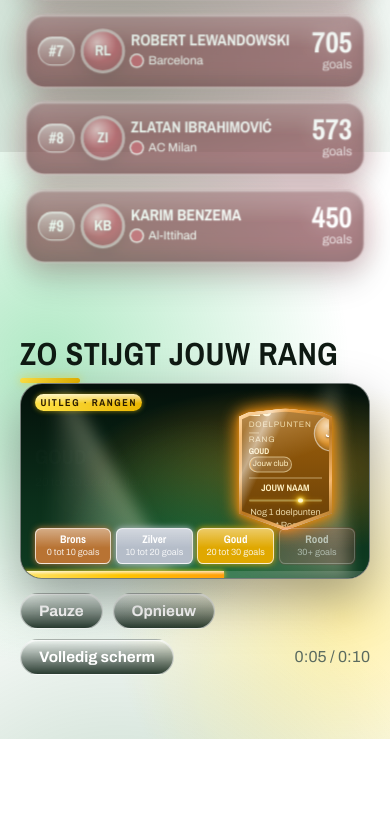
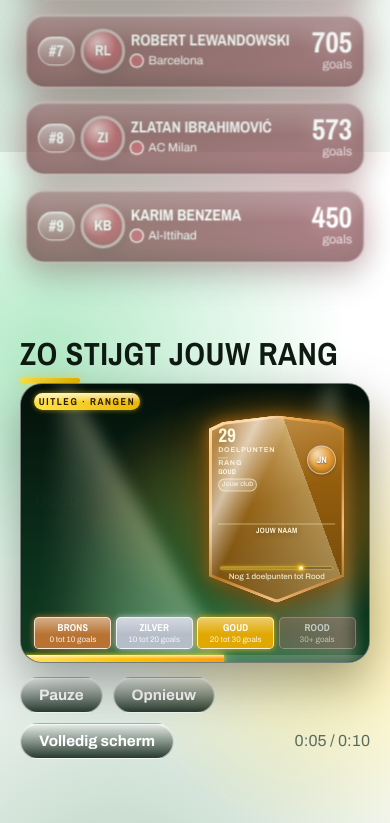
Before and after one commit to rvstpk/topscorer.landsingerland.officieel, a plain HTML site: page index.html in a window 390 px wide. Shown: the part 1536-2359 px from the top of the page. Before the commit the page ends 2275 px from the top, so only its background shows below. Drawn offline with nearby package versions, Linux system fonts and the light colour scheme.

Commit message:
Enhance styles and layout for card display
Updated CSS styles for various elements and improved layout for better responsiveness. Added new HTML structure for the card display.

```diff
--- a/index.html
+++ b/index.html
@@ -298,49 +298,93 @@ dialog{margin:auto}
 #dlg[data-rank="silver"] .shell{background:linear-gradient(135deg,#fff 0,#dde2e9 28%,#8f98a3 52%,#f1f4f8 76%,#7a838e 100%)}
 #dlg[data-rank="bronze"] .shell{background:linear-gradient(135deg,#ffdcb4 0,#e29c5c 28%,#a15a22 52%,#f2b57c 76%,#7a3f12 100%)}
 #dlg[data-rank="red"] .shell{background:linear-gradient(135deg,#ff9aa4 0,#e0313f 28%,#8c0f1c 52%,#f0505c 76%,#5c0710 100%)}
+
+/* ===== VERBETERDE UITLEGVIDEO KAARTEN & STAGE ===== */
 .vid{max-width:960px;margin:0 auto;padding:10px 20px 64px}
 .stage{position:relative;aspect-ratio:16/9;width:100%;overflow:hidden;container-type:inline-size;color:#fff;border-radius:22px;border:1px solid rgba(255,255,255,.45);background:#04100a;--tint:#b87333;box-shadow:0 20px 50px rgba(0,0,0,.35),inset 0 1px 2px rgba(255,255,255,.5)}
 .stage:fullscreen{border-radius:0;border:0}
-.vbg{position:absolute;inset:0;background:radial-gradient(ellipse at 50% 120%,#1f7a42,transparent 60%),radial-gradient(ellipse at 75% 45%,color-mix(in srgb,var(--tint) 45%,transparent),transparent 55%),linear-gradient(180deg,#04100a,#0b2e1a 60%,#0f3d22)}
+.vbg{position:absolute;inset:0;background:radial-gradient(ellipse at 50% 120%,#1f7a42,transparent 60%),radial-gradient(ellipse at 74% 44%,color-mix(in srgb,var(--tint) 52%,transparent),transparent 54%),linear-gradient(180deg,#04100a,#0b2e1a 60%,#0f3d22)}
 .vbg::before{content:"";position:absolute;inset:0;filter:blur(8px);background:conic-gradient(from 150deg at 10% -8%,rgba(255,255,215,.35),rgba(255,255,215,0) 34deg),conic-gradient(from 176deg at 90% -8%,rgba(255,255,215,.35),rgba(255,255,215,0) 34deg);animation:sway 7s ease-in-out infinite alternate;transform-origin:50% 0}
-.vtag{position:absolute;top:3cqw;left:4cqw;font:700 max(10px,1.5cqw) "Archivo Narrow",sans-serif;letter-spacing:.16em;padding:.6cqw 1.6cqw;border-radius:999px;color:#2a1c00;background:linear-gradient(180deg,rgba(255,255,255,.7),rgba(255,255,255,0) 55%),linear-gradient(90deg,#ffe246,#ebb600);box-shadow:0 0 1.6cqw rgba(255,214,10,.55)}
-.vmain{position:absolute;inset:7cqw 4cqw 14cqw;display:grid;grid-template-columns:1.1fr .9fr;grid-template-rows:100%;gap:3cqw;align-items:center}
-.vtx h3{font:700 6.4cqw/.95 "Archivo Narrow","Arial Narrow",sans-serif;text-transform:uppercase;text-shadow:0 0 3cqw color-mix(in srgb,var(--tint) 60%,transparent)}
-.vtx p{margin-top:1.6cqw;font-size:max(12px,2.2cqw);color:#d8ead9}
-.vcw{position:relative;justify-self:center;height:100%;aspect-ratio:3/3.9;opacity:0;filter:drop-shadow(0 0 2.4cqw var(--tint)) drop-shadow(0 0 .7cqw var(--tint))}
-.vring{position:absolute;left:50%;top:50%;width:90%;aspect-ratio:1;margin:-45% 0 0 -45%;border-radius:50%;border:.5cqw solid #fff;opacity:0;pointer-events:none}
+.vtag{position:absolute;top:2.8cqw;left:3.6cqw;z-index:3;font:700 max(10px,1.4cqw) "Archivo Narrow",sans-serif;letter-spacing:.16em;padding:.55cqw 1.5cqw;border-radius:999px;color:#2a1c00;background:linear-gradient(180deg,rgba(255,255,255,.75),rgba(255,255,255,0) 55%),linear-gradient(90deg,#ffe246,#ebb600);box-shadow:0 0 1.6cqw rgba(255,214,10,.55)}
+
+/* Ruimere opzet zodat de volledige schildkaart scherp en onafgesneden zichtbaar is */
+.vmain{position:absolute;inset:5.2cqw 3.8cqw 11.8cqw;display:grid;grid-template-columns:1.08fr .92fr;grid-template-rows:100%;gap:2.5cqw;align-items:center}
+.vtx{padding-right:1cqw}
+.vtx h3{font:700 5.4cqw/.96 "Archivo Narrow","Arial Narrow",sans-serif;text-transform:uppercase;text-shadow:0 2px 14px rgba(0,0,0,.55),0 0 3cqw color-mix(in srgb,var(--tint) 70%,transparent)}
+.vtx p{margin-top:1.2cqw;font-size:max(11px,2cqw);line-height:1.35;color:#d8ead9}
+
+/* De kaart zelf past nu 100% in de hoogte met juiste aspect-ratio (3 : 4.15) */
+.vcw{position:relative;justify-self:center;height:96%;max-height:100%;aspect-ratio:3/4.15;opacity:0;filter:drop-shadow(0 6px 18px rgba(0,0,0,.55)) drop-shadow(0 0 2.2cqw var(--tint))}
+.vring{position:absolute;left:50%;top:50%;width:105%;aspect-ratio:1;margin:-52.5% 0 0 -52.5%;border-radius:50%;border:.45cqw solid #fff;opacity:0;pointer-events:none;box-shadow:0 0 2cqw var(--tint)}
 .vc2{position:absolute;inset:0;--cp:polygon(0 7%,10% 3.5%,50% 0,90% 3.5%,100% 7%,100% 86%,50% 100%,0 86%)}
 .vsh{position:absolute;inset:0;overflow:hidden;clip-path:var(--cp)}
+
+/* Rijke metallic randen per rangkleur */
 .fr{position:absolute;inset:0;opacity:0}
-.f0{opacity:1;background:linear-gradient(135deg,#ffdcb4 0,#e29c5c 28%,#a15a22 52%,#f2b57c 76%,#7a3f12 100%)}
-.f1{background:linear-gradient(135deg,#fff 0,#dde2e9 28%,#8f98a3 52%,#f1f4f8 76%,#7a838e 100%)}
-.f2{background:linear-gradient(135deg,#fff3b0 0,#f1c94a 28%,#c99a22 52%,#f6dc7a 76%,#b8860b 100%)}
-.f3{background:linear-gradient(135deg,#ff9aa4 0,#e0313f 28%,#8c0f1c 52%,#f0505c 76%,#5c0710 100%)}
-.vin2{position:absolute;inset:.9cqw;clip-path:var(--cp);background:linear-gradient(160deg,rgba(255,255,255,.28),rgba(255,255,255,0) 45%),linear-gradient(180deg,color-mix(in srgb,var(--tint) 72%,#000),color-mix(in srgb,var(--tint) 48%,#000));color:#fff1c4;padding:3.4cqw 2cqw 6.4cqw;display:flex;flex-direction:column;justify-content:center;gap:1.4cqw}
-.vtop2{display:flex;justify-content:space-between;align-items:center;gap:1cqw}
-.vl2{display:grid;gap:.3cqw;justify-items:start}
-.vl2 b{font:700 7.6cqw/.9 "Archivo Narrow",sans-serif}
-.vk{font-size:max(8px,.95cqw);letter-spacing:.1em;opacity:.8}
-.vln{width:3cqw;height:.15cqw;background:currentColor;opacity:.5}
-.vrn{font:700 2.4cqw/1 "Archivo Narrow",sans-serif;text-transform:uppercase}
-.vcl{font-size:max(8px,1cqw);padding:.2cqw .8cqw;border-radius:999px;border:.1cqw solid rgba(255,241,196,.55);background:rgba(255,255,255,.14);box-shadow:inset .25cqw 0 0 var(--tint)}
-.vpor{flex:none;width:9.6cqw;aspect-ratio:1;border-radius:50%;display:grid;place-items:center;font:700 3.4cqw "Archivo Narrow",sans-serif;color:#fff;text-shadow:0 .1cqw .5cqw rgba(0,0,0,.4);background:radial-gradient(circle at 35% 28%,rgba(255,255,255,.65),transparent 55%),color-mix(in srgb,var(--tint) 88%,#fff);box-shadow:inset 0 -.8cqw 1.4cqw rgba(0,0,0,.3),0 0 0 .35cqw rgba(255,255,255,.55)}
-.vnm{text-align:center;font:700 2.7cqw "Archivo Narrow",sans-serif;border-top:.15cqw solid rgba(255,241,196,.5);padding-top:1cqw}
-.vmt{height:1.3cqw;border-radius:999px;background:rgba(0,0,0,.4);border:.1cqw solid rgba(255,226,120,.55);position:relative;box-shadow:0 0 1.2cqw rgba(255,190,0,.25)}
-.vmt i{position:absolute;left:0;top:0;bottom:0;width:0;border-radius:999px;background:linear-gradient(180deg,rgba(255,255,255,.7),rgba(255,255,255,0) 55%),linear-gradient(90deg,#ffe46b,#ffc400 55%,#ff9f0a);box-shadow:0 0 .6cqw #ffd60a,0 0 1.6cqw rgba(255,200,0,.85),0 0 3cqw rgba(255,180,0,.6)}
-.vmt i::before{content:"";position:absolute;right:-.3cqw;top:50%;width:1.2cqw;height:1.2cqw;margin-top:-.6cqw;border-radius:50%;background:#fff8cf;box-shadow:0 0 .9cqw .3cqw #ffe566,0 0 2cqw .7cqw rgba(255,190,0,.8)}
-.vsm{text-align:center;font-size:max(9px,1.15cqw);opacity:.85}
-.vsheen{position:absolute;inset:0;pointer-events:none;background:linear-gradient(115deg,transparent 38%,rgba(255,255,255,.5) 50%,transparent 62%)}
-.vlad{position:absolute;left:4cqw;right:4cqw;bottom:4.2cqw;display:grid;grid-template-columns:repeat(4,1fr);gap:1.4cqw}
-.lp{--on:0;display:grid;justify-items:center;padding:.9cqw .6cqw;border-radius:1.8cqw;border:.15cqw solid rgba(255,255,255,calc(.28 + var(--on)*.42));background:linear-gradient(180deg,rgba(255,255,255,calc(var(--on)*.4)),rgba(255,255,255,0) 55%),color-mix(in srgb,var(--c) calc(var(--on)*100%),rgba(255,255,255,.06));opacity:calc(.5 + var(--on)*.5);box-shadow:0 0 calc(var(--on)*1.8cqw) var(--c)}
-.lp b{font:700 max(11px,2cqw) "Archivo Narrow",sans-serif}
-.lp span{font-size:max(9px,1.3cqw);opacity:.85}
-.vbar{position:absolute;left:0;right:0;bottom:0;height:max(7px,1.2cqw);cursor:pointer;background:rgba(255,255,255,.15)}
+.f0{opacity:1;background:linear-gradient(135deg,#ffe4c4 0,#e29c5c 28%,#9e551d 52%,#f4ba82 76%,#70380d 100%)}
+.f1{background:linear-gradient(135deg,#ffffff 0,#e2e7ee 28%,#8d96a2 52%,#f5f8fc 76%,#6f7884 100%)}
+.f2{background:linear-gradient(135deg,#fff5bd 0,#f5ce4b 28%,#c7961c 52%,#fae082 76%,#a87807 100%)}
+.f3{background:linear-gradient(135deg,#ffa6af 0,#e63241 28%,#8c0d1a 52%,#f55663 76%,#54050d 100%)}
+
+/* Binnenzijde van de kaart: strak gecentreerd en goed leesbaar */
+.vin2{
+ position:absolute;inset:.75cqw;clip-path:var(--cp);
+ background:linear-gradient(160deg,rgba(255,255,255,.3),rgba(255,255,255,0) 45%),linear-gradient(180deg,color-mix(in srgb,var(--tint) 76%,#040d08),color-mix(in srgb,var(--tint) 50%,#040d08));
+ color:#fff5d1;padding:2.6cqw 1.8cqw 4.8cqw;
+ display:flex;flex-direction:column;justify-content:space-between;gap:.6cqw;
+}
+.vin2::before{
+ content:"";position:absolute;inset:0;pointer-events:none;
+ background:conic-gradient(from 160deg at 50% -10%,rgba(255,255,215,.32),transparent 42deg);
+}
+.vtop2{position:relative;z-index:2;display:flex;justify-content:space-between;align-items:center;gap:.8cqw}
+.vl2{display:grid;gap:.2cqw;justify-items:start}
+.vl2 b{font:700 5.6cqw/.88 "Archivo Narrow",sans-serif;text-shadow:0 2px 8px rgba(0,0,0,.35);font-variant-numeric:tabular-nums}
+.vk{font-size:max(7px,.85cqw);letter-spacing:.11em;opacity:.85;font-weight:600}
+.vln{width:2.8cqw;height:.15cqw;background:currentColor;opacity:.45;margin:.15cqw 0}
+.vrn{font:700 2cqw/1 "Archivo Narrow",sans-serif;text-transform:uppercase;letter-spacing:.03em}
+.vcl{font-size:max(7px,.9cqw);padding:.18cqw .75cqw;border-radius:999px;border:.1cqw solid rgba(255,241,196,.6);background:rgba(255,255,255,.16);box-shadow:inset .22cqw 0 0 var(--tint);margin-top:.15cqw}
+
+/* Speler-avatar cirkel rechtsboven op de kaart */
+.vpor{
+ flex:none;width:7.8cqw;aspect-ratio:1;border-radius:50%;display:grid;place-items:center;
+ font:700 2.7cqw "Archivo Narrow",sans-serif;color:#fff;text-shadow:0 .12cqw .5cqw rgba(0,0,0,.45);
+ background:radial-gradient(circle at 35% 28%,rgba(255,255,255,.68),transparent 54%),color-mix(in srgb,var(--tint) 88%,#fff);
+ box-shadow:inset 0 -.6cqw 1.2cqw rgba(0,0,0,.32),0 0 0 .28cqw rgba(255,255,255,.62),0 .4cqw 1cqw rgba(0,0,0,.35);
+}
+
+/* Naam in het midden */
+.vnm{
+ position:relative;z-index:2;text-align:center;font:700 2.2cqw/1.05 "Archivo Narrow",sans-serif;
+ letter-spacing:.03em;border-top:.14cqw solid rgba(255,241,196,.48);padding-top:.7cqw;
+ text-shadow:0 1px 6px rgba(0,0,0,.35);
+}
+
+/* Voortgangsbalk en subtekst onderin het schild (blijft netjes binnen de punt!) */
+.vbot2{position:relative;z-index:2;display:grid;gap:.45cqw;padding:0 .6cqw}
+.vmt{height:1.05cqw;border-radius:999px;background:rgba(0,0,0,.45);border:.1cqw solid rgba(255,226,120,.6);position:relative;box-shadow:inset 0 1px 3px rgba(0,0,0,.5),0 0 1cqw rgba(255,190,0,.25)}
+.vmt i{position:absolute;left:0;top:0;bottom:0;width:0;border-radius:999px;background:linear-gradient(180deg,rgba(255,255,255,.75),rgba(255,255,255,0) 55%),linear-gradient(90deg,#ffe46b,#ffc400 55%,#ff9f0a);box-shadow:0 0 .5cqw #ffd60a,0 0 1.4cqw rgba(255,200,0,.85)}
+.vmt i::before{content:"";position:absolute;right:-.25cqw;top:50%;width:.95cqw;height:.95cqw;margin-top:-.475cqw;border-radius:50%;background:#fff8cf;box-shadow:0 0 .7cqw .2cqw #ffe566,0 0 1.6cqw .5cqw rgba(255,190,0,.85)}
+.vsm{text-align:center;font-size:max(8px,.98cqw);opacity:.92;font-weight:500}
+.vsheen{position:absolute;inset:0;z-index:4;pointer-events:none;background:linear-gradient(115deg,transparent 35%,rgba(255,255,255,.6) 50%,transparent 65%)}
+
+/* Rangen-balk onderaan de video */
+.vlad{position:absolute;left:3.8cqw;right:3.8cqw;bottom:2.8cqw;z-index:3;display:grid;grid-template-columns:repeat(4,1fr);gap:1.2cqw}
+.lp{--on:0;display:grid;justify-items:center;padding:.7cqw .5cqw;border-radius:1.4cqw;border:.14cqw solid rgba(255,255,255,calc(.28 + var(--on)*.48));background:linear-gradient(180deg,rgba(255,255,255,calc(var(--on)*.42)),rgba(255,255,255,0) 55%),color-mix(in srgb,var(--c) calc(var(--on)*100%),rgba(255,255,255,.07));opacity:calc(.55 + var(--on)*.45);box-shadow:0 0 calc(var(--on)*1.8cqw) var(--c);transition:transform .2s}
+.lp b{font:700 max(10px,1.85cqw) "Archivo Narrow",sans-serif;text-transform:uppercase;letter-spacing:.02em}
+.lp span{font-size:max(8px,1.2cqw);opacity:.88}
+.vbar{position:absolute;left:0;right:0;bottom:0;z-index:4;height:max(7px,1.1cqw);cursor:pointer;background:rgba(255,255,255,.15)}
 .vbar i{display:block;height:100%;width:0;background:linear-gradient(180deg,rgba(255,255,255,.7),rgba(255,255,255,0) 55%),linear-gradient(90deg,#ffe46b,#ffc400,#ff9f0a);box-shadow:0 0 1.4cqw #ffd60a}
 .vctl{display:flex;flex-wrap:wrap;align-items:center;gap:10px;margin-top:14px}
 .vctl button{font:600 .95rem Archivo,sans-serif;color:#fff;cursor:pointer;padding:9px 18px;border-radius:999px;border:1px solid rgba(255,255,255,.6);background:linear-gradient(180deg,rgba(255,255,255,.3),rgba(8,28,16,.85));box-shadow:inset 0 1px 1px rgba(255,255,255,.7)}
 #vtime{margin-left:auto;color:var(--muted);font-variant-numeric:tabular-nums}
-@media (max-width:640px){.vtx h3{font-size:6cqw}}
+@media (max-width:640px){
+ .stage{aspect-ratio:4/3.2}
+ .vmain{inset:8cqw 4cqw 16cqw;grid-template-columns:1fr 1fr;gap:2cqw}
+ .vtx h3{font-size:5.2cqw}
+ .vtx p{font-size:2.6cqw}
+ .vlad{bottom:3.6cqw}
+}
 @media (prefers-reduced-motion:reduce){.vbg::before{animation:none}}
 
 #rows .pc{transition:transform .35s cubic-bezier(.2,.8,.2,1),opacity .35s,filter .35s,box-shadow .35s}
@@ -634,7 +678,7 @@ body.locked #auth .x{display:none}
 <div class="vin2">
 <div class="vtop2"><div class="vl2"><b id="vg">0</b><span class="vk">DOELPUNTEN</span><span class="vln"></span><span class="vk">RANG</span><span class="vrn" id="vrn">BRONS</span><span class="vcl">Jouw club</span></div><div class="vpor">JN</div></div>
 <div class="vnm">JOUW NAAM</div>
-<div class="vmt"><i id="vmf"></i></div><div class="vsm" id="vsm"></div>
+<div class="vbot2"><div class="vmt"><i id="vmf"></i></div><div class="vsm" id="vsm"></div></div>
 </div><span class="vsheen" id="vsheen"></span></div></div></div>
 </div>
 <div class="vlad" id="vlad"></div>
```
